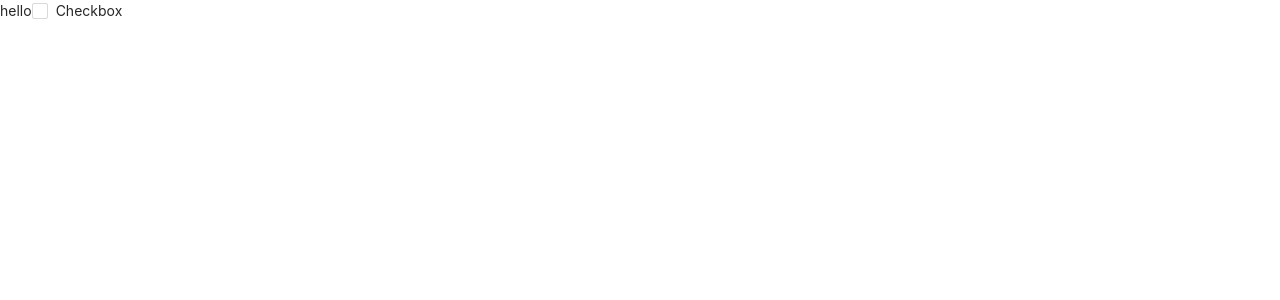
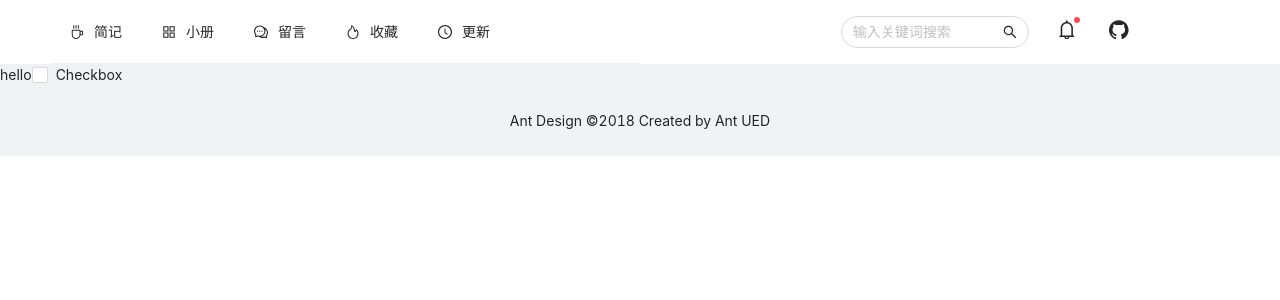
Before and after one commit to dongyuanxin/cloudpress, a Next.js app in the folder frontend/: page /home in a window 1280 px wide. Shown: the top 300 px of the page. Built offline with nearby package versions, Linux system fonts and the light colour scheme.

Commit message:
feat: header navigation

```diff
--- a/frontend/package.json
+++ b/frontend/package.json
@@ -8,6 +8,7 @@
     "start": "next start"
   },
   "dependencies": {
+    "@ant-design/icons": "^4.2.1",
     "antd": "^4.3.1",
     "next": "9.4.4",
     "react": "16.13.1",
--- a/frontend/pages/_app.js
+++ b/frontend/pages/_app.js
@@ -1,9 +1,63 @@
 import 'antd/dist/antd.css'
+import React, { useState } from 'react'
+import { Layout, Menu, Row, Col, Tooltip, Button, Input, Badge } from 'antd'
+import { CoffeeOutlined, AppstoreOutlined, CommentOutlined, FireOutlined, BellOutlined, GithubOutlined, SearchOutlined, ClockCircleOutlined } from '@ant-design/icons'
+
+const { Header, Content, Footer } = Layout
+const { Search } = Input
 
 // This default export is required in a new `pages/_app.js` file.
 export default function MyApp({ Component, pageProps }) {
+    const [searchColWidth, setSearchColWidth] = useState(8)
 
-    return <>
-        <Component {...pageProps} />
-    </>
+    return <Layout>
+        <Header style={{background: 'white'}}>
+            <Row>
+                <Col span={12}>
+                    <Menu mode='horizontal'>
+                        <Menu.Item key="mail" icon={<CoffeeOutlined />}>
+                            简记
+                        </Menu.Item>
+                        <Menu.Item key="app" icon={<AppstoreOutlined />}>
+                            小册
+                        </Menu.Item>
+                        <Menu.Item key="fw" icon={<CommentOutlined />}>
+                            留言
+                        </Menu.Item>
+                        <Menu.Item key="books" icon={<FireOutlined />}>
+                            收藏
+                        </Menu.Item>
+                        <Menu.Item key="log" icon={<ClockCircleOutlined />}>
+                            更新
+                        </Menu.Item>
+                    </Menu>
+                </Col>
+                <Col span={12}>
+                    <Row justify="end" gutter={12}>
+                        <Col span={searchColWidth}>
+                            <Input placeholder="输入关键词搜索" style={{ borderRadius: '16px' }} suffix={<SearchOutlined style={{ cursor: 'pointer' }}/>}/>
+                        </Col>
+                        <Col span={8}>
+                            <Button type="text">
+                                <Badge dot={true}>
+                                    <BellOutlined style={{fontSize: '1.4em', fontWeight: 'bold'}}/>
+                                </Badge>
+                            </Button>
+                            <Tooltip placement="top" title="客官，给个Star呗(ง •̀灬•́)ง">
+                                <Button type="text" style={{fontSize: '1.4em', fontWeight: 'bold'}}>
+                                    <GithubOutlined />
+                                </Button>
+                            </Tooltip>
+                        </Col>
+                    </Row>
+                </Col>
+            </Row>
+        </Header>
+        <Content>
+            <Component {...pageProps} />
+        </Content>
+        <Footer style={{ textAlign: 'center' }}>
+            Ant Design ©2018 Created by Ant UED
+        </Footer>
+    </Layout>
 }
```
